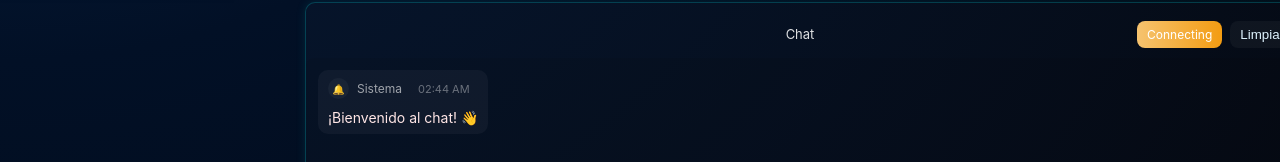
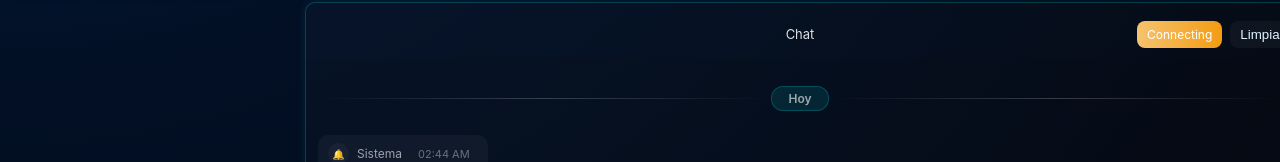
Before and after one commit to jonhbass/Betassist, a React (Vite) app: page /home in a window 1280 px wide. Shown: the part 638-800 px from the top of the page. Built offline with nearby package versions, Linux system fonts and the light colour scheme; no server answers; sample sign-in values are in the browser's storage.

Commit message:
RefreshChat

```diff
--- a/src/components/Chat.jsx
+++ b/src/components/Chat.jsx
@@ -15,6 +15,40 @@ const getUserColor = (username) => {
   // HSL: Hue variável, Saturação alta, Luminosidade média para bom contraste no tema escuro
   const h = Math.abs(hash) % 360;
   return `hsl(${h}, 70%, 50%)`;
+};
+
+// Função auxiliar para formatar data para separadores
+const formatDateSeparator = (dateStr) => {
+  try {
+    const date = new Date(dateStr);
+    const today = new Date();
+    const yesterday = new Date(today);
+    yesterday.setDate(yesterday.getDate() - 1);
+
+    const isToday = date.toDateString() === today.toDateString();
+    const isYesterday = date.toDateString() === yesterday.toDateString();
+
+    if (isToday) return 'Hoy';
+    if (isYesterday) return 'Ayer';
+
+    // Para outras datas, mostrar dia/mês/ano
+    return date.toLocaleDateString('es-AR', {
+      day: '2-digit',
+      month: '2-digit',
+      year: 'numeric',
+    });
+  } catch {
+    return '';
+  }
+};
+
+// Função para obter apenas a data (sem hora) de uma string ISO
+const getDateOnly = (dateStr) => {
+  try {
+    return new Date(dateStr).toDateString();
+  } catch {
+    return '';
+  }
 };
 
 export default function Chat({ enabled = true }) {
@@ -147,6 +181,28 @@ export default function Chat({ enabled = true }) {
     setText((prev) => prev + emoji);
     setShowEmojiPicker(false);
   }
+
+  // Carregar histórico de mensagens via HTTP ao montar o componente
+  // Isso garante que as mensagens apareçam mesmo antes do socket conectar
+  useEffect(() => {
+    const loadChatHistory = async () => {
+      try {
+        const serverUrl = getServerUrl();
+        const res = await fetch(`${serverUrl}/messages/main`);
+        if (res.ok) {
+          const history = await res.json();
+          if (Array.isArray(history) && history.length > 0) {
+            setMessages(history);
+          }
+        }
+      } catch (err) {
+        console.log('Não foi possível carregar histórico via HTTP:', err);
+        // Continua com localStorage como fallback
+      }
+    };
+
+    loadChatHistory();
+  }, []);
 
   // Verificar se usuário está bloqueado no chat
   useEffect(() => {
@@ -446,9 +502,15 @@ export default function Chat({ enabled = true }) {
       )}
 
       <div className="ba-chat-list" ref={listRef}>
-        {messages.map((m) => {
+        {messages.map((m, index) => {
           const currentUser = getCurrentUser();
           const currentAdminName = sessionStorage.getItem('adminUsername');
+
+          // Verificar se precisa mostrar separador de data
+          const currentDate = getDateOnly(m.time);
+          const prevMessage = index > 0 ? messages[index - 1] : null;
+          const prevDate = prevMessage ? getDateOnly(prevMessage.time) : null;
+          const showDateSeparator = currentDate && currentDate !== prevDate;
 
           // Verificar se a mensagem é do usuário atual
           // Para admins: verificar se é do mesmo admin (comparar adminName)
@@ -474,7 +536,13 @@ export default function Chat({ enabled = true }) {
           };
 
           return (
-            <div key={m.id} className={`ba-chat-msg ${isMe ? 'me' : 'other'}`}>
+            <React.Fragment key={m.id}>
+              {showDateSeparator && (
+                <div className="ba-chat-date-separator">
+                  <span>{formatDateSeparator(m.time)}</span>
+                </div>
+              )}
+              <div className={`ba-chat-msg ${isMe ? 'me' : 'other'}`}>
                 <div className="ba-chat-msg-header">
                   <div
                     className="ba-chat-avatar"
@@ -511,6 +579,7 @@ export default function Chat({ enabled = true }) {
                 </div>
                 <div className="ba-chat-text">{m.text}</div>
               </div>
+            </React.Fragment>
           );
         })}
       </div>
--- a/src/css/chat.css
+++ b/src/css/chat.css
@@ -310,6 +310,39 @@
   color: rgba(255, 255, 255, 0.38);
 }
 
+/* Separador de data no chat */
+.ba-chat-date-separator {
+  display: flex;
+  align-items: center;
+  justify-content: center;
+  margin: 16px 0;
+  position: relative;
+}
+
+.ba-chat-date-separator::before,
+.ba-chat-date-separator::after {
+  content: '';
+  flex: 1;
+  height: 1px;
+  background: linear-gradient(
+    90deg,
+    transparent,
+    rgba(255, 255, 255, 0.2),
+    transparent
+  );
+}
+
+.ba-chat-date-separator span {
+  padding: 4px 16px;
+  font-size: 12px;
+  font-weight: 600;
+  color: rgba(255, 255, 255, 0.6);
+  background: rgba(0, 173, 181, 0.15);
+  border: 1px solid rgba(0, 173, 181, 0.3);
+  border-radius: 12px;
+  white-space: nowrap;
+}
+
 /* Typing indicator */
 .ba-chat-typing {
   font-size: 12px;
```
Lines whose indentation alone changed are shown as unchanged.
